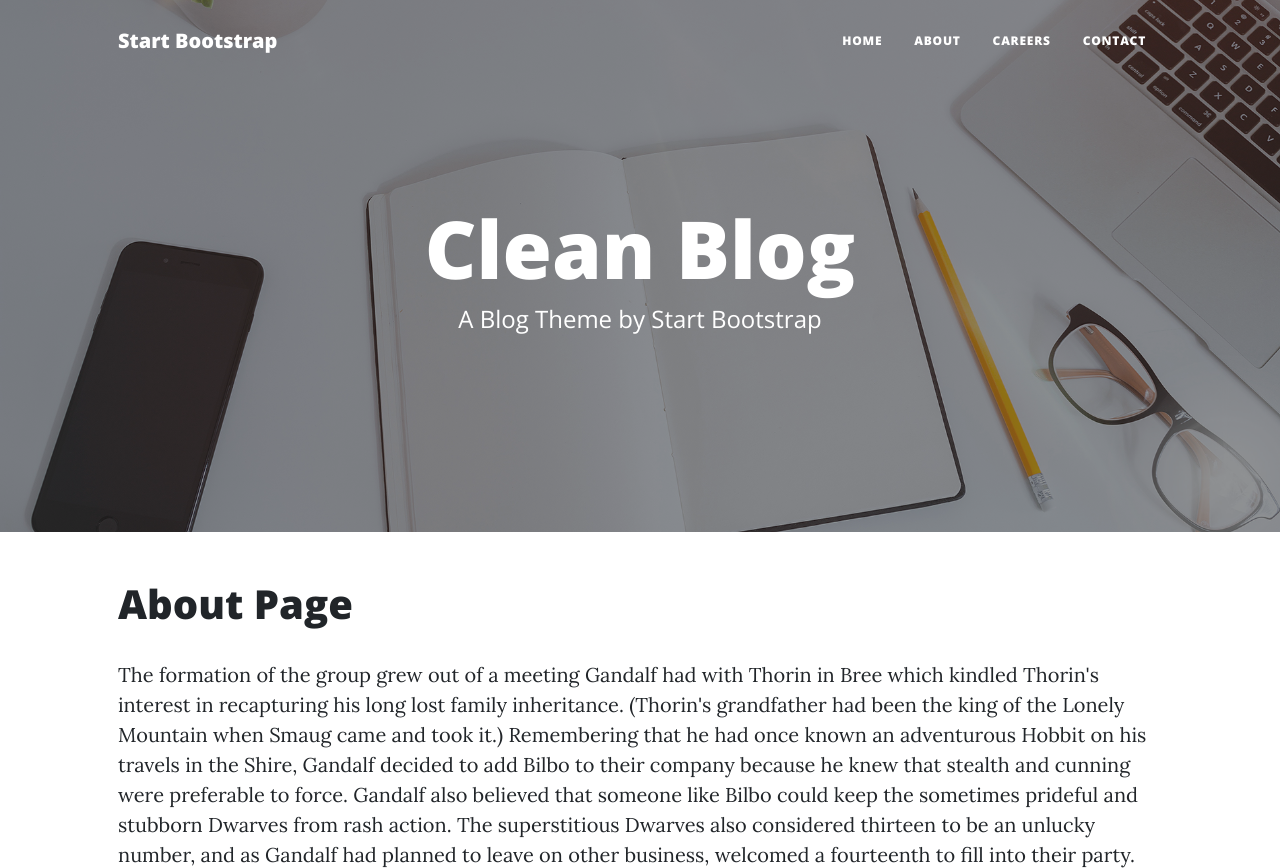
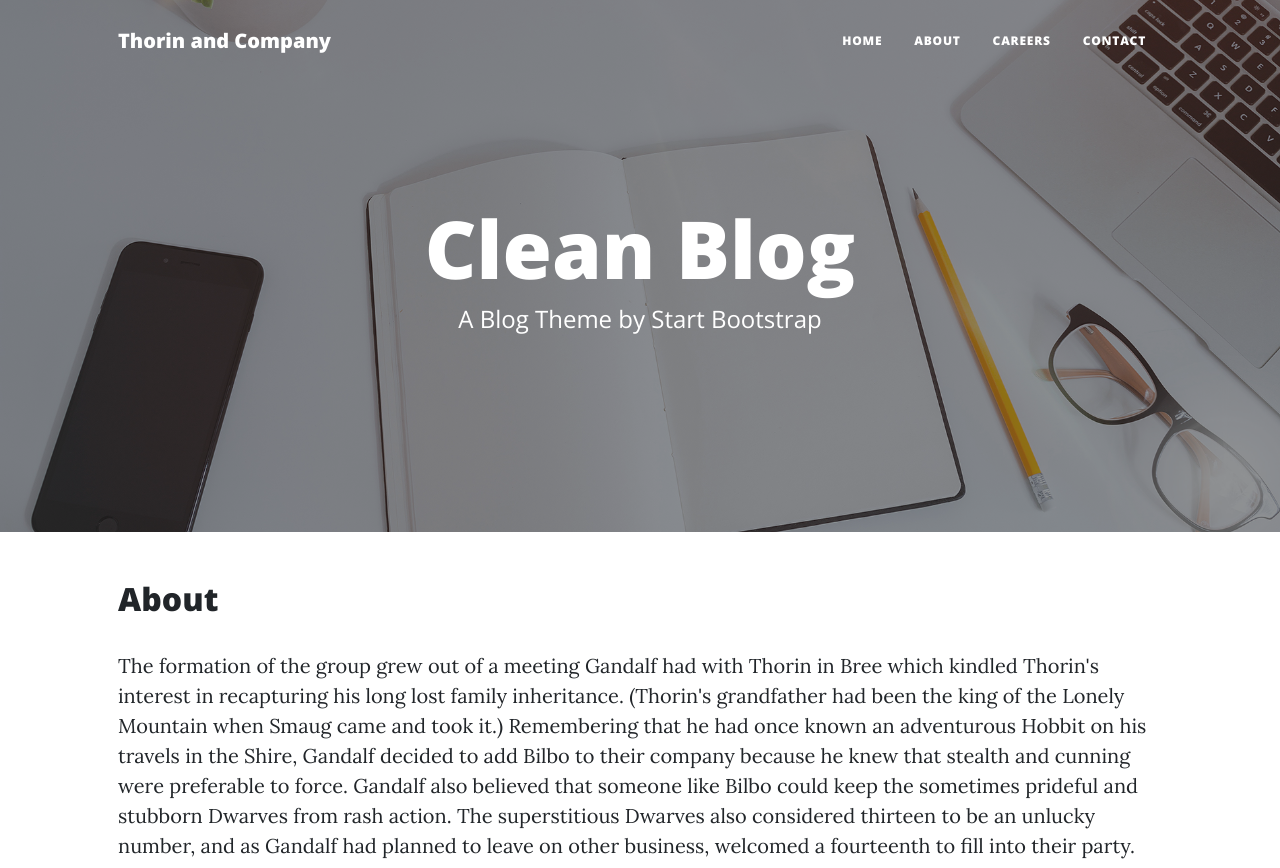
Before and after one commit to pjotrs-osnovskis/thorin-flask-app-po, a Flask app: page /about in a window 1280 px wide. Shown: the top 868 px of the page. Run offline with Flask 2, Linux system fonts and the light colour scheme; some libraries are stand-ins or nearby versions.

Commit message:
Updated h2 tags(pahe headres) to show relevant pages headres from base.html

```diff
--- a/run.py
+++ b/run.py
@@ -14,23 +14,23 @@ def index():
 # About route decorator
 @app.route("/about")
 def about():
-    return render_template("about.html")
+    return render_template("about.html", page_title="About")
 
 
 # Contact route decorator
 @app.route("/contact")
 def contact():
-    return render_template("contact.html")
+    return render_template("contact.html", page_title="Contact")
 
 
 # Careers route decorator
 @app.route("/careers")
 def careers():
-    return render_template("careers.html")
+    return render_template("careers.html", page_title="Careers")
 
 
 
-# Thing to tun a server (as I understand at this point)
+# Live Preview
 if __name__ == "__main__":
     app.run(
         host=os.environ.get("IP", "0.0.0.0"),
--- a/templates/about.html
+++ b/templates/about.html
@@ -1,7 +1,7 @@
 {% extends "base.html" %}
 
 {% block content %}
-<h1>About Page</h1>
+<h2>{{ page_title }}</h2>
 <p>
     The formation of the group grew out of a meeting Gandalf had with Thorin in Bree which kindled Thorin's interest in
     recapturing his long lost family inheritance. (Thorin's grandfather had been the king of the Lonely Mountain when
--- a/templates/base.html
+++ b/templates/base.html
@@ -9,16 +9,18 @@
     <!-- Google fonts-->
     <link href="https://fonts.googleapis.com/css?family=Lora:400,700,400italic,700italic" rel="stylesheet" type="text/css" />
     <link href="https://fonts.googleapis.com/css?family=Open+Sans:300italic,400italic,600italic,700italic,800italic,400,300,600,700,800" rel="stylesheet" type="text/css" />
+    <!-- Template CSS -->
     <link rel="stylesheet" href="{{url_for('static', filename='css/styles.css')}}" type="text/css">
+    <!-- Custom CSS -->
     <link rel="stylesheet" href="{{url_for('static', filename='css/custom.css')}}" ype="text/css">
-
-    <title>Hello Flask!</title>
+    <!-- Title -->
+    <title>Thorin and Company</title>
 </head>
 <body>
      <!-- Navigation-->
      <nav class="navbar navbar-expand-lg navbar-light" id="mainNav">
         <div class="container px-4 px-lg-5">
-            <a class="navbar-brand" href="{{ url_for('index') }}">Start Bootstrap</a>
+            <a class="navbar-brand" href="{{ url_for('index') }}">Thorin and Company</a>
             <button class="navbar-toggler" type="button" data-bs-toggle="collapse" data-bs-target="#navbarResponsive" aria-controls="navbarResponsive" aria-expanded="false" aria-label="Toggle navigation">
                 Menu
                 <i class="fas fa-bars"></i>
--- a/templates/careers.html
+++ b/templates/careers.html
@@ -1,5 +1,5 @@
 {% extends "base.html" %}
 
 {% block content %}
-    <h1>Careers Page</h1>
+    <h2>{{ page_title }}</h2>
 {% endblock %}
--- a/templates/contact.html
+++ b/templates/contact.html
@@ -1,5 +1,5 @@
 {% extends "base.html" %}
 
 {% block content %}
-    <h1>Contact Page</h1>
+    <h2>{{ page_title }}</h2>
 {% endblock %}
```
